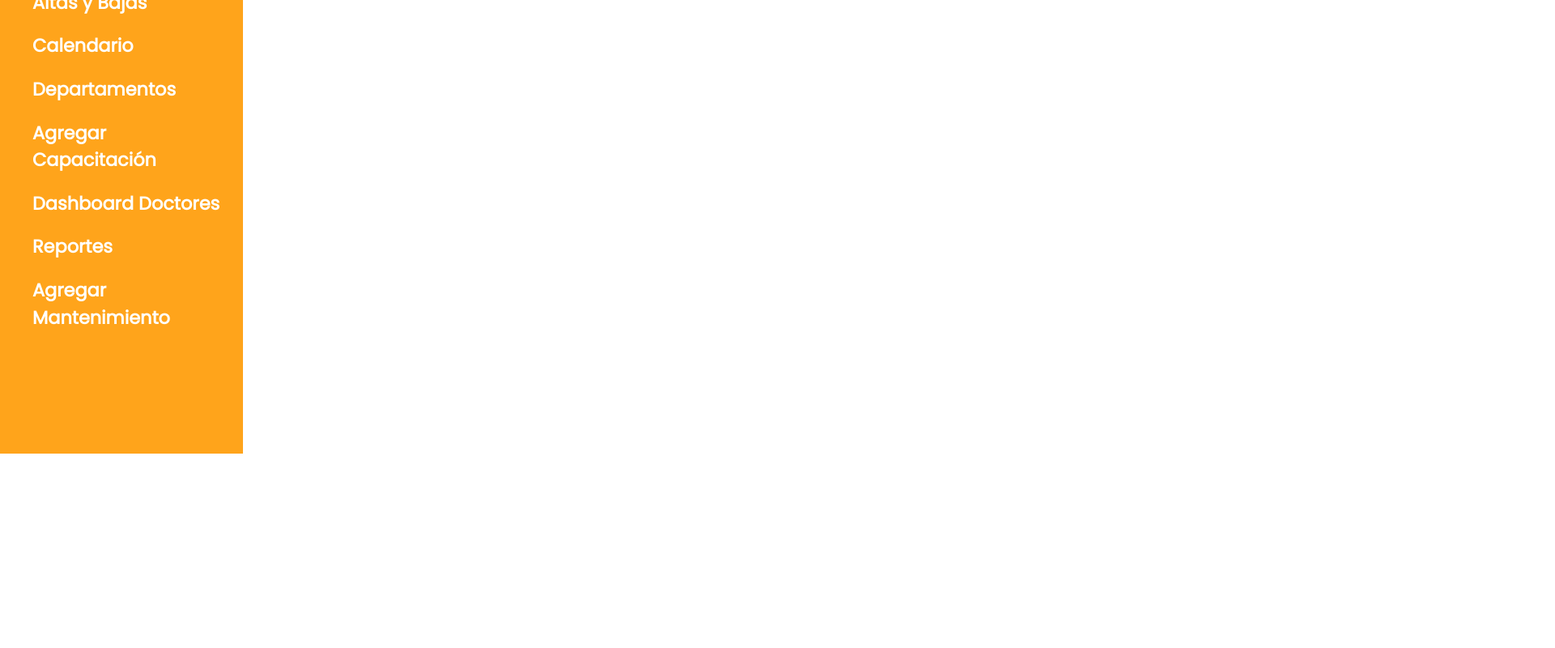
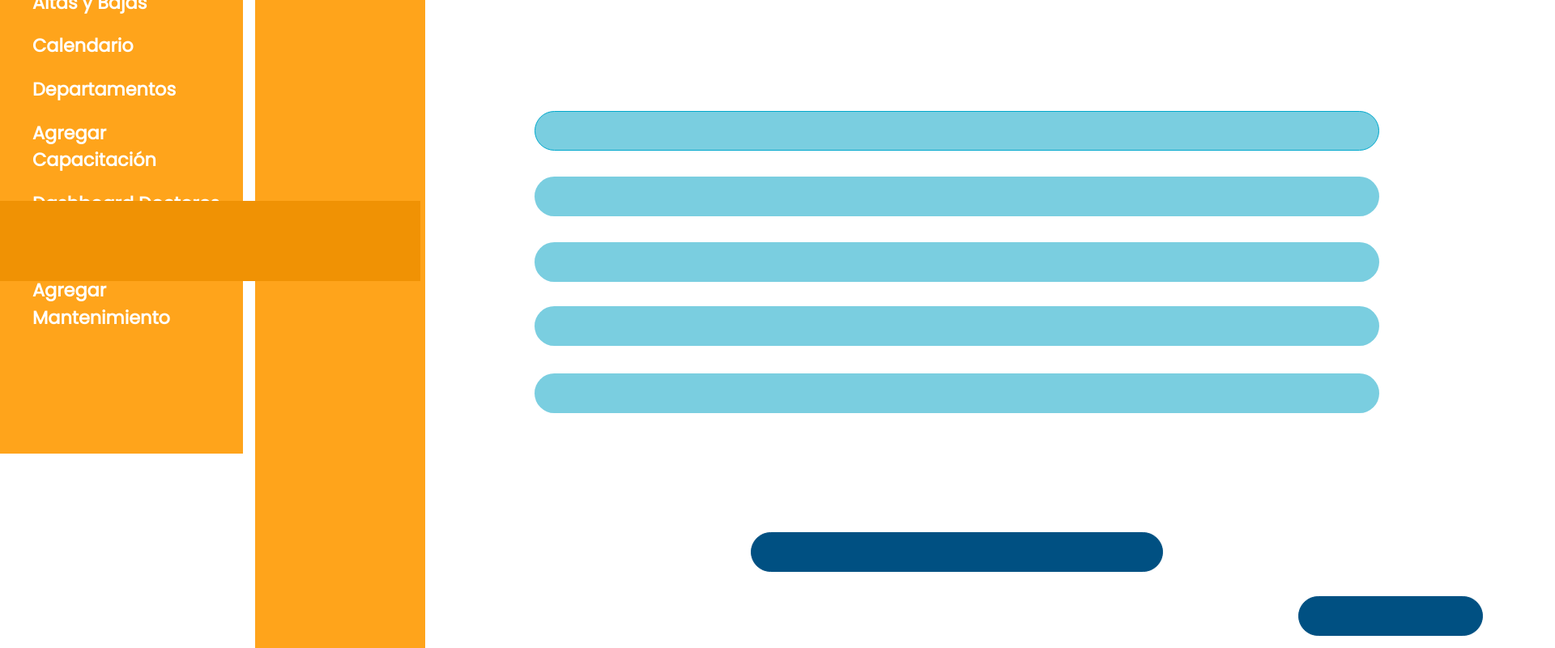
Before and after one commit to LSanchez94/Gestion-de-Tecnologia-Medica, a Vue app: page /AgregarProveedor in a window 1280 px wide. Shown: the part 240-1040 px from the top of the page at 81% size, 1920 px wide, since content can reach past the window. Before the commit the page ends 800 px from the top, so only its background shows below. Built offline with nearby package versions, Linux system fonts and the light colour scheme.

Commit message:
YA funciona otravez

```diff
--- a/src/views/AgregarProveedor.vue
+++ b/src/views/AgregarProveedor.vue
@@ -1,13 +1,435 @@
 <template>
+  <div class="container-fluid">
+      <div class="row">
+          <div id="PanelNaranja"></div>
+          <div id="CuadroBlanco"></div>
+          <div id="RectanguloAzul"></div>
+          <div id="LogOut"></div>
+          <div id="TextoCalendario"></div>
+          <div id="TextoDepartamentos"></div>
+          <div id="TextoAltasYBajas"></div>
+          <div id="RectanguloMasOscuro"></div>
+          <div id="TextoAgregarProvedor"></div>
+          <div id="TextoConfiguracion"></div>
+          <div id="TextoCalendario"></div>
+          <div id="Linea1"></div>
+          <div id="Linea2"></div>
+          <div id="Linea3"></div>
+          <div id="Linea4"></div>
+          <div id="Linea5"></div>
+          <div id="RectanguloGuardar"></div>
+          <div id="RectanguloRegresar"></div>
+          <div id="TextoGuardar"></div>
+          <div id="TextoRegresar"></div>
+          <div id="Datos"></div>
+          <div id="NombreEmpresa"></div>
+          <div id="NombreContacto"></div>
+          <div id="DireccionEmpresa"></div>
+          <div id="NumTelefono"></div>
+          <div id="Email"></div>
+          </div>
+  </div>
 
+      </div>
+               </div>
 </template>
-
-<script>
-export default {
-
-}
-</script>
 
 <style scoped>
 
+#RectanguloAzul
+{
+position: absolute;
+width: 1920px;
+height: 161px;
+left: 0px;
+top: -1px;
+}
+
+
+#LogOut
+{
+position: absolute;
+width: 188px;
+height: 75px;
+left: 58px;
+top: 25px;
+
+font-family: Poppins;
+font-style: normal;
+font-weight: 800;
+font-size: 50px;
+line-height: 75px;
+color: #FFFFFF;
+}
+
+#NombreUsuario
+{
+position: absolute;
+width: 495px;
+height: 75px;
+left: 1336px;
+top: 42px;
+
+
+
+font-family: Poppins;
+font-style: normal;
+font-weight: 800;
+font-size: 50px;
+line-height: 75px;
+color: #FFFFFF;
+
+}
+#PanelNaranja
+{
+position: relative;
+width: 1920px;
+height: 1080px;
+
+background: #FFA41B;
+}
+
+#CuadroBlanco
+{
+position: absolute;
+width: 1412px;
+height: 1080px;
+left: 525px;
+top: 0px;
+
+background: #FFFFFF;
+}
+
+#NombreUsuario
+{
+position: absolute;
+width: 495px;
+height: 75px;
+left: 1336px;
+top: 42px;
+
+
+
+font-family: Poppins;
+font-style: normal;
+font-weight: 800;
+font-size: 50px;
+line-height: 75px;
+color: #FFFFFF;
+
+}
+
+#TextoCalendario
+{
+position: absolute;
+width: 261px;
+height: 68px;
+left: 21px;
+top: 209px;
+
+font-family: Poppins;
+font-style: normal;
+font-weight: 800;
+font-size: 45px;
+line-height: 67px;
+color: #000000;
+}
+
+#TextoDepartamentos
+{
+position: absolute;
+width: 394px;
+height: 73px;
+left: 21px;
+top: 304px;
+
+font-family: Poppins;
+font-style: normal;
+font-weight: 800;
+font-size: 45px;
+line-height: 67px;
+
+color: #000000;
+}
+
+#TextoAltasYBajas
+{
+position: absolute;
+width: 273px;
+height: 68px;
+left: 21px;
+top: 404px;
+
+font-family: Poppins;
+font-style: normal;
+font-weight: 800;
+font-size: 45px;
+line-height: 67px;
+color: #000000;
+}
+
+#TextoAgregarProvedor
+{
+position: absolute;
+width: 446px;
+height: 68px;
+left: 21px;
+top: 499px;
+
+font-family: Poppins;
+font-style: normal;
+font-weight: 800;
+font-size: 45px;
+line-height: 67px;
+color: #000000;
+}
+
+#TextoConfiguracion
+{
+position: absolute;
+width: 337px;
+height: 68px;
+left: 21px;
+top: 599px;
+
+font-family: Poppins;
+font-style: normal;
+font-weight: 800;
+font-size: 45px;
+line-height: 67px;
+color: #000000;
+}
+
+#RectanguloMasOscuro
+{
+position: absolute;
+width: 519px;
+height: 99px;
+left: 0px;
+top: 488px;
+
+background: #F09204;
+}
+
+#Datos
+{
+position: absolute;
+width: 130px;
+height: 60px;
+left: 660px;
+top: 299px;
+
+font-family: Poppins;
+font-style: normal;
+font-weight: 600;
+font-size: 40px;
+line-height: 60px;
+color: #000000;
+}
+
+#Linea1
+{
+position: absolute;
+width: 1043px;
+height: 49px;
+left: 660px;
+top: 377px;
+
+background: #7ACEE0;
+border: 1px solid #00A8CC;
+box-sizing: border-box;
+border-radius: 25px;
+}
+
+#Linea2
+{
+position: absolute;
+width: 1043px;
+height: 49px;
+left: 660px;
+top: 458px;
+
+background: #7ACEE0;
+border-radius: 25px
+}
+
+#Linea3
+{
+position: absolute;
+width: 1043px;
+height: 49px;
+left: 660px;
+top: 539px;
+
+background: #7ACEE0;
+border-radius: 25px;
+}
+
+#Linea4
+{
+position: absolute;
+width: 1043px;
+height: 49px;
+left: 660px;
+top: 618px;
+
+background: #7ACEE0;
+border-radius: 25px;
+}
+
+#Linea5
+{
+position: absolute;
+width: 1043px;
+height: 49px;
+left: 660px;
+top: 701px;
+
+background: #7ACEE0;
+border-radius: 25px;
+}
+
+
+#NombreEmpresa
+{
+position: absolute;
+width: 348px;
+height: 45px;
+left: 683px;
+top: 377px;
+
+font-family: Poppins;
+font-style: normal;
+font-weight: normal;
+font-size: 30px;
+line-height: 45px;
+color: #000000;
+}
+
+#NombreContacto
+{
+position: absolute;
+width: 320px;
+height: 45px;
+left: 683px;
+top: 460px;
+
+font-family: Poppins;
+font-style: normal;
+font-weight: normal;
+font-size: 30px;
+line-height: 45px;
+color: #000000;
+}
+
+#DireccionEmpresa
+{
+position: absolute;
+width: 367px;
+height: 45px;
+left: 683px;
+top: 539px;
+
+font-family: Poppins;
+font-style: normal;
+font-weight: normal;
+font-size: 30px;
+line-height: 45px;
+color: #000000;
+}
+
+
+#NumTelefono
+{
+position: absolute;
+width: 299px;
+height: 45px;
+left: 683px;
+top: 622px;
+
+font-family: Poppins;
+font-style: normal;
+font-weight: normal;
+font-size: 30px;
+line-height: 45px;
+color: #000000;
+}
+
+#Email
+{
+position: absolute;
+width: 82px;
+height: 45px;
+left: 683px;
+top: 701px;
+
+font-family: Poppins;
+font-style: normal;
+font-weight: normal;
+font-size: 30px;
+line-height: 45px;
+color: #000000;
+}
+
+#RectanguloGuardar
+{
+position: absolute;
+width: 509px;
+height: 49px;
+left: 927px;
+top: 897px;
+
+background: #005082;
+border: 1px solid #005082;
+box-sizing: border-box;
+border-radius: 25px;
+}
+
+#TextoGuardar
+{
+position: absolute;
+width: 147px;
+height: 45px;
+left: 1108px;
+top: 899px;
+
+font-family: Poppins;
+font-style: normal;
+font-weight: 600;
+font-size: 30px;
+line-height: 45px;
+color: #FFFFFF;
+
+}
+
+#RectanguloRegresar
+{
+position: absolute;
+width: 228px;
+height: 49px;
+left: 1603px;
+top: 976px;
+
+background: #005082;
+border: 1px solid #005082;
+box-sizing: border-box;
+border-radius: 25px;
+}
+
+#TextoRegresar
+{
+position: absolute;
+width: 153px;
+height: 45px;
+left: 1643px;
+top: 980px;
+
+font-family: Poppins;
+font-style: normal;
+font-weight: 600;
+font-size: 30px;
+line-height: 45px;
+color: #FFFFFF;
+}
+
 </style>
```
